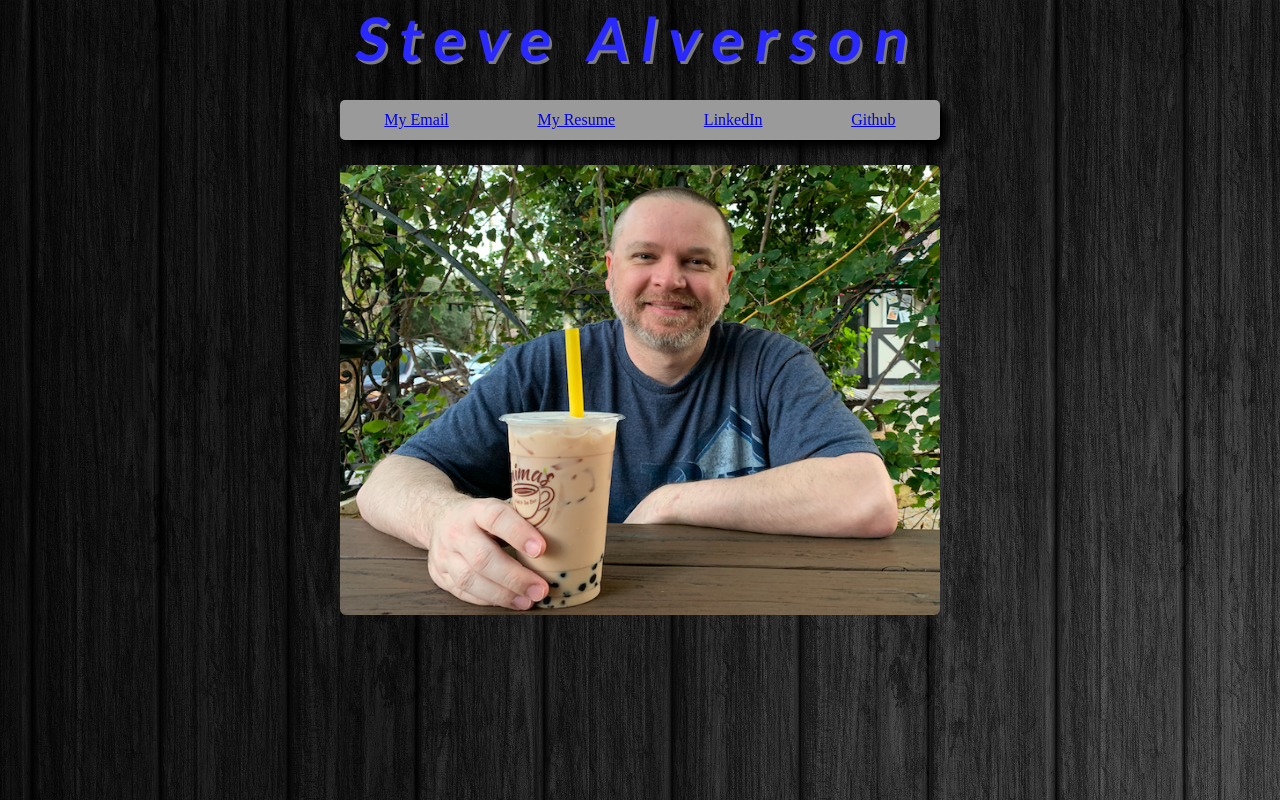
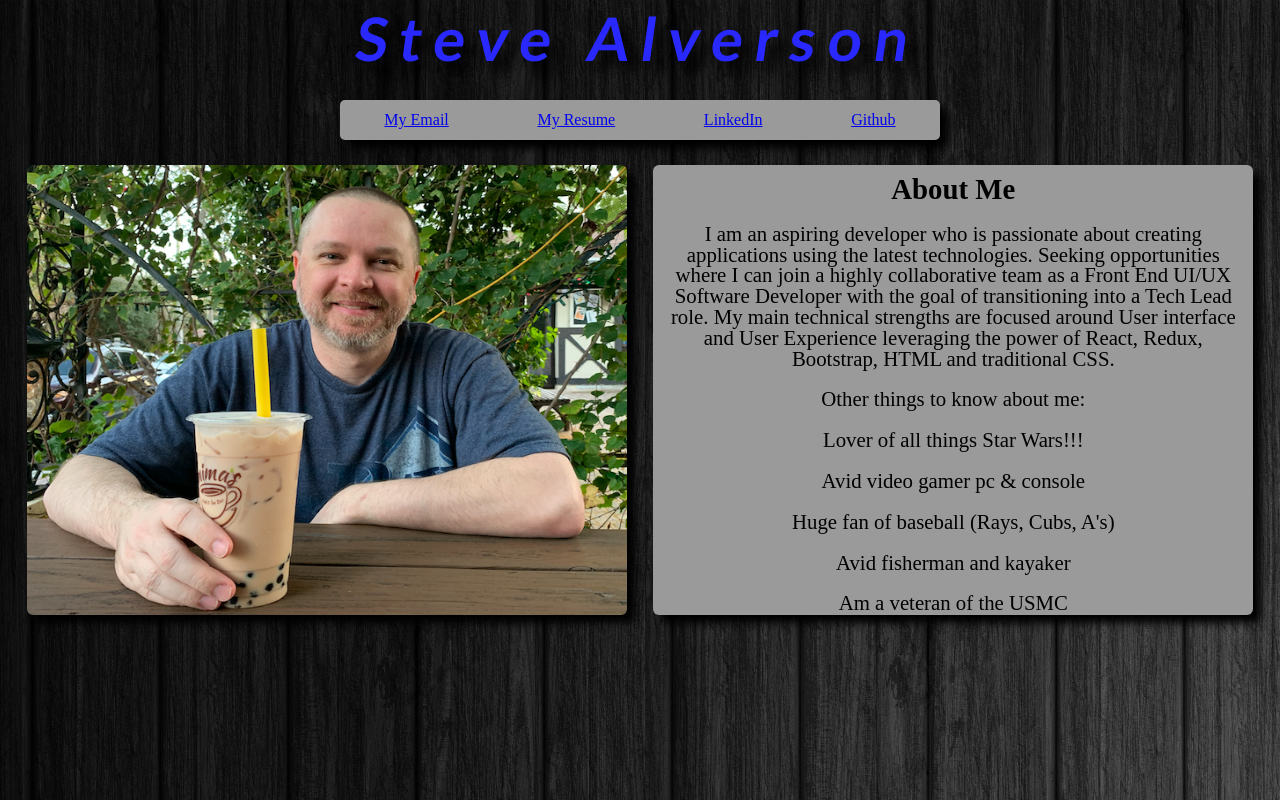
Before and after one commit to VaderSteve76/React-Portfolio, a React (Create React App) app in the folder portfolio/: page / in a window 1280 px wide. Shown: the top 800 px of the page. Built offline with nearby package versions, Linux system fonts and the light colour scheme; what react-animations would draw is missing.

Commit message:
Image & About me complete

```diff
--- a/portfolio/src/Components/Header.js
+++ b/portfolio/src/Components/Header.js
@@ -6,8 +6,6 @@ const slideIn = keyframes`${slideInRight}`;
 
 const Header = styled.div`
   animation: 3.3s ${slideIn};
-  // background-color: rgb(82, 170, 254);
-  // background-color: rgb(14, 38, 225);
   height: 75px;
   width: 75%;
   margin: 0 auto;
@@ -22,7 +20,7 @@ const Title = styled.div`
   padding-top: 15px;
   letter-spacing: 8px;
   font-weight: bold;
-  text-shadow: 2px 2px 0px #7A7A7A;
+  text-shadow: 8px 8px 8px black;
   text-align: center;
   transform: scale(1.5) skew(-8deg, 0deg);
 `;
--- a/portfolio/src/Components/ImageCard.js
+++ b/portfolio/src/Components/ImageCard.js
@@ -5,27 +5,69 @@ import tea from '../Img/tea.jpeg';
 
 const slideIn = keyframes`${slideInLeft}`;
 
+const MAIN = styled.div`
+  display: flex;
+  justify-content: space-evenly;
+`;
+
 const IMG = styled.div`
   animation: 2.5s ${slideIn};
-  // height: 180px;
-  // width: 224px;
   height: 450px;
   width: 600px;
+  box-shadow: 8px 8px 8px black;
   border-radius: 6px;
   background-image: url(${tea});
   background-position: center;
   background-repeat: no-repeat;
-  // background-size: contain cover;
   background-size: 600px 450px;
-  margin: 0 auto;
   margin-top: 25px;
 `;
 
+const ABOUT = styled.div`
+  animation: 2.5s ${slideIn};
+  height: 450px;
+  width: 600px;
+  box-shadow: 8px 8px 8px black;
+  border-radius: 6px;
+  margin-top: 25px;
+  background: rgb(154, 154, 154);
+`;
+
+const TITLE = styled.div`
+  font-weight: bold;
+  font-size: 1.8em;
+  text-align: center;
+  padding: 10px;
+`;
+
+const INFO = styled.div`
+  font-size: 1.3em;
+  text-align: center;
+  padding: 10px;
+`;
 
 export default class ImageCard extends Component {
   render() {
     return (
-      <IMG></IMG>
+      <MAIN>
+        <IMG></IMG>
+        <ABOUT>
+        <TITLE>About Me</TITLE>
+          <INFO>I am an aspiring developer who is passionate about creating applications
+            using the latest technologies. Seeking opportunities where I can join a
+            highly collaborative team as a Front End UI/UX Software Developer with
+            the goal of transitioning into a Tech Lead role. My main technical
+            strengths are focused around User interface and User Experience leveraging
+            the power of React, Redux, Bootstrap, HTML and traditional CSS.</INFO>
+          <INFO>Other things to know about me:</INFO>
+          <INFO>Lover of all things Star Wars!!!</INFO>
+          <INFO>Avid video gamer pc & console</INFO>
+          <INFO>Huge fan of baseball (Rays, Cubs, A's)</INFO>
+          <INFO>Avid fisherman and kayaker</INFO>
+          <INFO>Am a veteran of the USMC</INFO>
+      </ABOUT>
+      </MAIN>
+
     )
   }
 }
```
Also changed, not shown: 1 other file (tests, documents, lock files or other folders).
